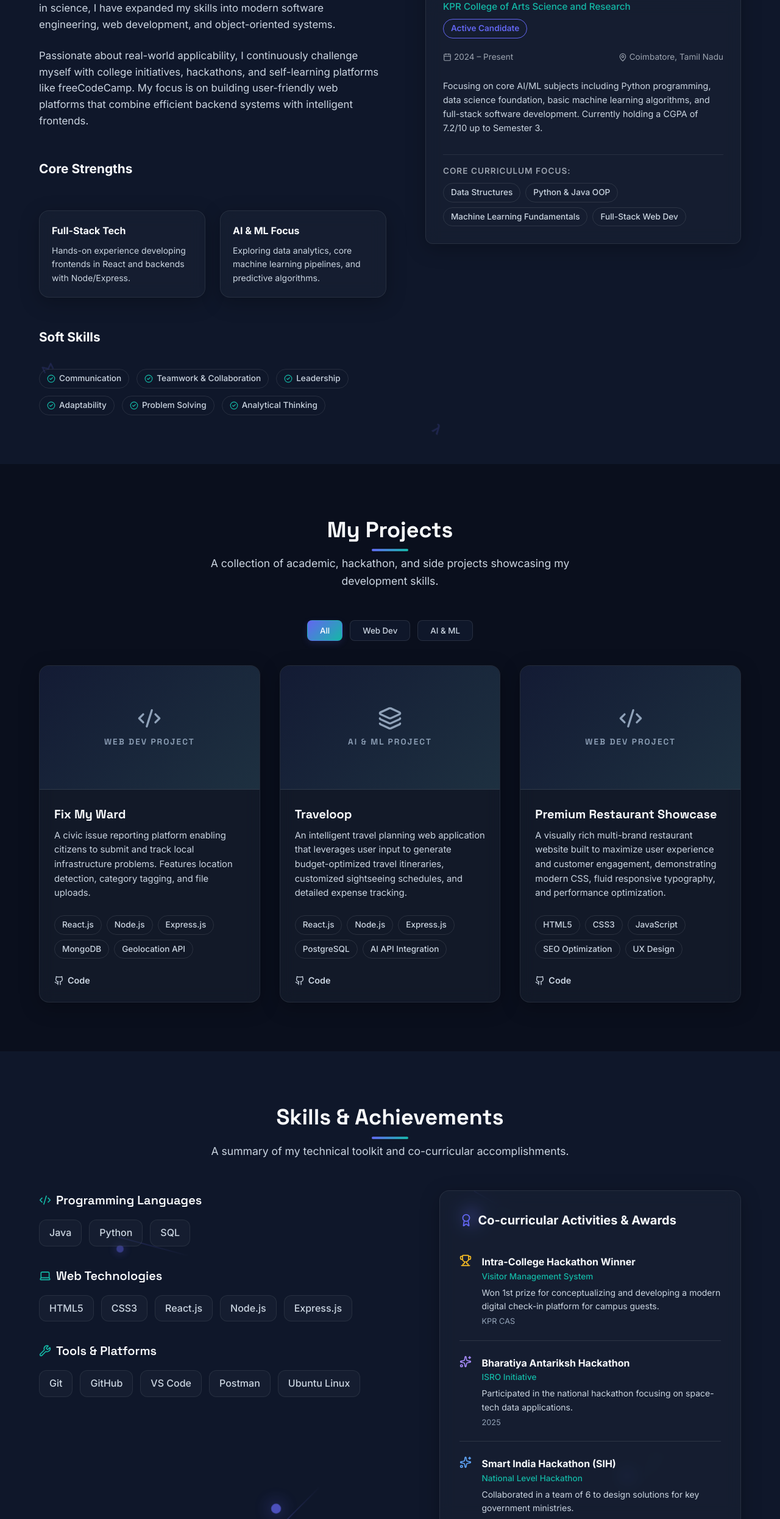
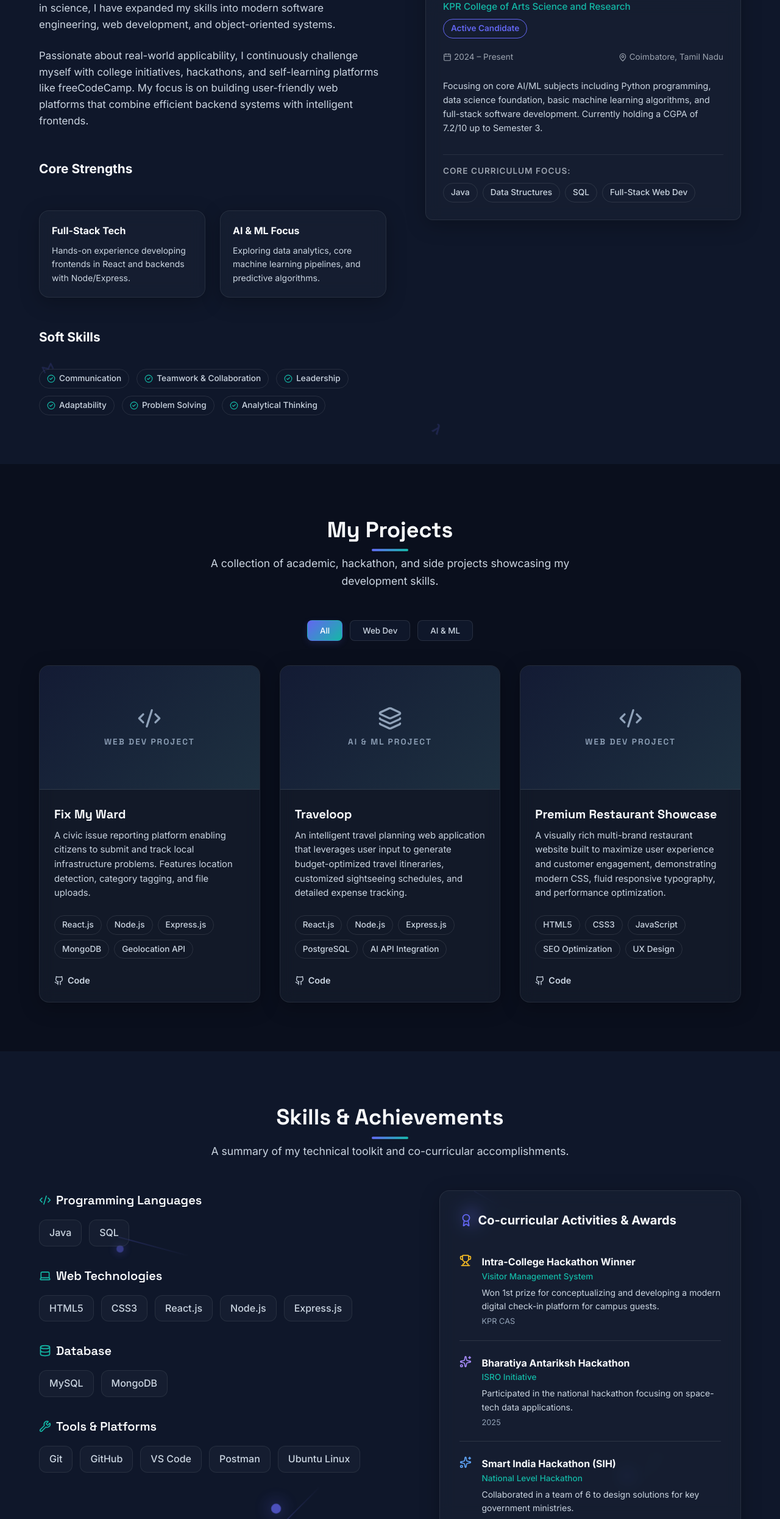
Before and after one commit to sris16/my_portfolio, a React (Vite) app: page / in a window 1280 px wide. Shown: the part 1152-3643 px from the top of the page at 61% size. Built offline with nearby package versions, Linux system fonts and the light colour scheme.

Commit message:
style: replace childish light mode pastels with professional slate/indigo palette & fix Database icon import

```diff
--- a/src/components/About.jsx
+++ b/src/components/About.jsx
@@ -104,9 +104,9 @@ export default function About() {
                   Core Curriculum Focus:
                 </span>
                 <div style={{ display: 'flex', flexWrap: 'wrap', gap: '0.5rem' }}>
+                  <span className="badge badge-outline">Java</span>
                   <span className="badge badge-outline">Data Structures</span>
-                  <span className="badge badge-outline">Python & Java OOP</span>
-                  <span className="badge badge-outline">Machine Learning Fundamentals</span>
+                  <span className="badge badge-outline">SQL</span>
                   <span className="badge badge-outline">Full-Stack Web Dev</span>
                 </div>
               </div>
--- a/src/components/Skills.jsx
+++ b/src/components/Skills.jsx
@@ -1,16 +1,21 @@
-import { Code2, Laptop, Wrench, Trophy, Award, Calendar, Sparkles } from 'lucide-react';
+import { Code2, Laptop, Wrench, Trophy, Award, Calendar, Sparkles, Database } from 'lucide-react';
 
 export default function Skills() {
   const skillCategories = [
     {
       title: "Programming Languages",
       icon: <Code2 size={20} className="skill-icon" />,
-      skills: ["Java", "Python", "SQL"]
+      skills: ["Java", "SQL"]
     },
     {
       title: "Web Technologies",
       icon: <Laptop size={20} className="skill-icon" />,
       skills: ["HTML5", "CSS3", "React.js", "Node.js", "Express.js"]
+    },
+    {
+      title: "Database",
+      icon: <Database size={20} className="skill-icon" />,
+      skills: ["MySQL", "MongoDB"]
     },
     {
       title: "Tools & Platforms",
--- a/src/index.css
+++ b/src/index.css
@@ -83,11 +83,11 @@ html[data-theme='light'] {
   --hero-glow-1: rgba(99, 102, 241, 0.08);
   --hero-glow-2: rgba(20, 184, 166, 0.08);
 
-  --bg-home: linear-gradient(135deg, #eef2ff 0%, #e0f2fe 100%);
-  --bg-about: #f0fdf4;
-  --bg-projects: #faf5ff;
-  --bg-skills: #fefaf0;
-  --bg-contact: #ecfeff;
+  --bg-home: linear-gradient(135deg, #f8fafc 0%, #eef2ff 100%);
+  --bg-about: #ffffff;
+  --bg-projects: #f8fafc;
+  --bg-skills: #ffffff;
+  --bg-contact: #f8fafc;
 }
 
 /* ==========================================
```
